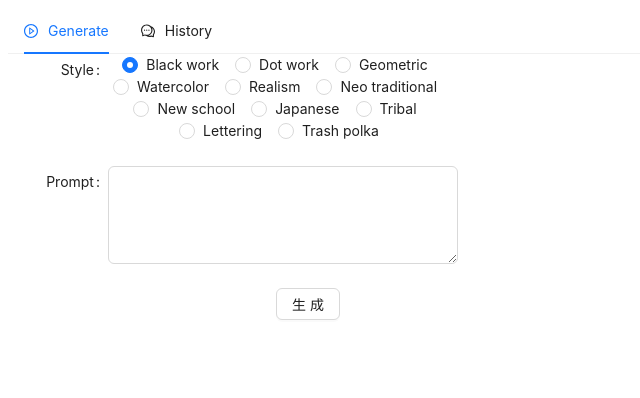
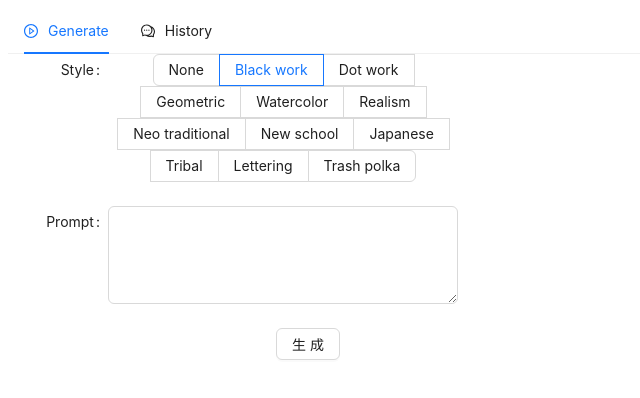
Before and after one commit to VeejaLiu/xiaowen-BMC, a React (Vite) app: page / in a window 1280 px wide. Shown: the top 398 px of the page, without its empty margins (0-640 px from the left). Built offline with nearby package versions, Linux system fonts and the light colour scheme.

Commit message:
修改样式

```diff
--- a/src/pages/GeneratePage.tsx
+++ b/src/pages/GeneratePage.tsx
@@ -9,6 +9,20 @@ import {DrawApi} from "../service/DrawApi.ts";
 
 const {TextArea} = Input;
 
+export const styleMap: string[] = [
+    "None",
+    "Black work",
+    "Dot work",
+    "Geometric",
+    "Watercolor",
+    "Realism",
+    "Neo traditional",
+    "New school",
+    "Japanese",
+    "Tribal",
+    "Lettering",
+    "Trash polka",
+];
 
 const GeneratePage: React.FC = () => {
     const [style, setStyle] = useState<string>('1');
@@ -36,17 +50,10 @@ const GeneratePage: React.FC = () => {
             >
                 <Form.Item label="Style">
                     <Radio.Group onChange={handleStyleChange} value={style}>
-                        <Radio value="1"> Black work </Radio>
-                        <Radio value="2"> Dot work </Radio>
-                        <Radio value="3"> Geometric </Radio>
-                        <Radio value="4"> Watercolor </Radio>
-                        <Radio value="5"> Realism </Radio>
-                        <Radio value="6"> Neo traditional </Radio>
-                        <Radio value="7"> New school </Radio>
-                        <Radio value="8"> Japanese </Radio>
-                        <Radio value="9"> Tribal </Radio>
-                        <Radio value="10"> Lettering </Radio>
-                        <Radio value="11"> Trash polka </Radio>
+                        {styleMap.map((item, index) => {
+                                return <Radio.Button key={index} value={index.toString()}>{item}</Radio.Button>
+                            }
+                        )}
                     </Radio.Group>
                 </Form.Item>
                 <Form.Item label="Prompt">
--- a/src/pages/HistoryPage.tsx
+++ b/src/pages/HistoryPage.tsx
@@ -1,12 +1,33 @@
 import {useEffect, useState} from "react";
 import {HistoryApi} from "../service/HistoryApi.ts";
-import {Card} from "antd";
+import {List} from "antd";
+
+
+export const styleMap: string[] = [
+    "None",
+    "Black work",
+    "Dot work",
+    "Geometric",
+    "Watercolor",
+    "Realism",
+    "Neo traditional",
+    "New school",
+    "Japanese",
+    "Tribal",
+    "Lettering",
+    "Trash polka",
+];
 
 function HistoryPage() {
     const [history, setHistory] = useState<any[]>([]);
 
     const getHistory = async () => {
         const result = await HistoryApi.getHistory();
+        console.log(result);
+        result.history.forEach((item: any) => {
+                item.images = JSON.parse(item.images);
+            }
+        );
         console.log(result);
         setHistory(result.history);
     }
@@ -17,24 +38,40 @@ function HistoryPage() {
     }, []);
 
     return (
-        <div style={{flex: 1}}>
-            {
-                history.map((item) => {
-                    return (
-                        <Card title={item.id} bordered={false} style={{width: 300, margin: '5px'}}>
-                            {/*{"id":7,"user_id":"admin","style":1,"prompt_history_id":7,"status":0,"generate_used_time":0,"images":"","is_private":0,"is_starred":0,"is_deleted":0,"create_time":"2023-11-06T15:28:18.000Z","update_time":"2023-11-06T15:28:18.000Z"}*/}
-                            <p>style: {item.style}</p>
-                            <p>generate_used_time: {item.generate_used_time}</p>
-                            <p>images: {item.images}</p>
-                            <p>create_time: {item.create_time}</p>
-                        </Card>
+        <List
+            itemLayout="vertical"
+            size="large"
+            pagination={{
+                onChange: (page) => {
+                    console.log(page);
+                },
+                pageSize: 2,
+            }}
+            dataSource={history}
+            renderItem={(item) => (
+                <List.Item
+                    key={item.id}
+                    actions={[]}
+                    extra={
+                        <>
+                            {
+                                item?.images?.map((image: string) => {
+                                    return (
+                                        <img src={image} alt="image" style={{width: 200, margin: '5px'}}/>
+                                    );
+                                })
+                            }
+                        </>
+                    }
+                >
+                    {`item.prompt_history_id: ${item.prompt_history_id}`}
+                </List.Item>
+            )
+            }
+        />
+    )
+        ;
+}
 
 
-                    );
-                })
-            }
-        </div>
-    );
-}
-
 export default HistoryPage;
```
